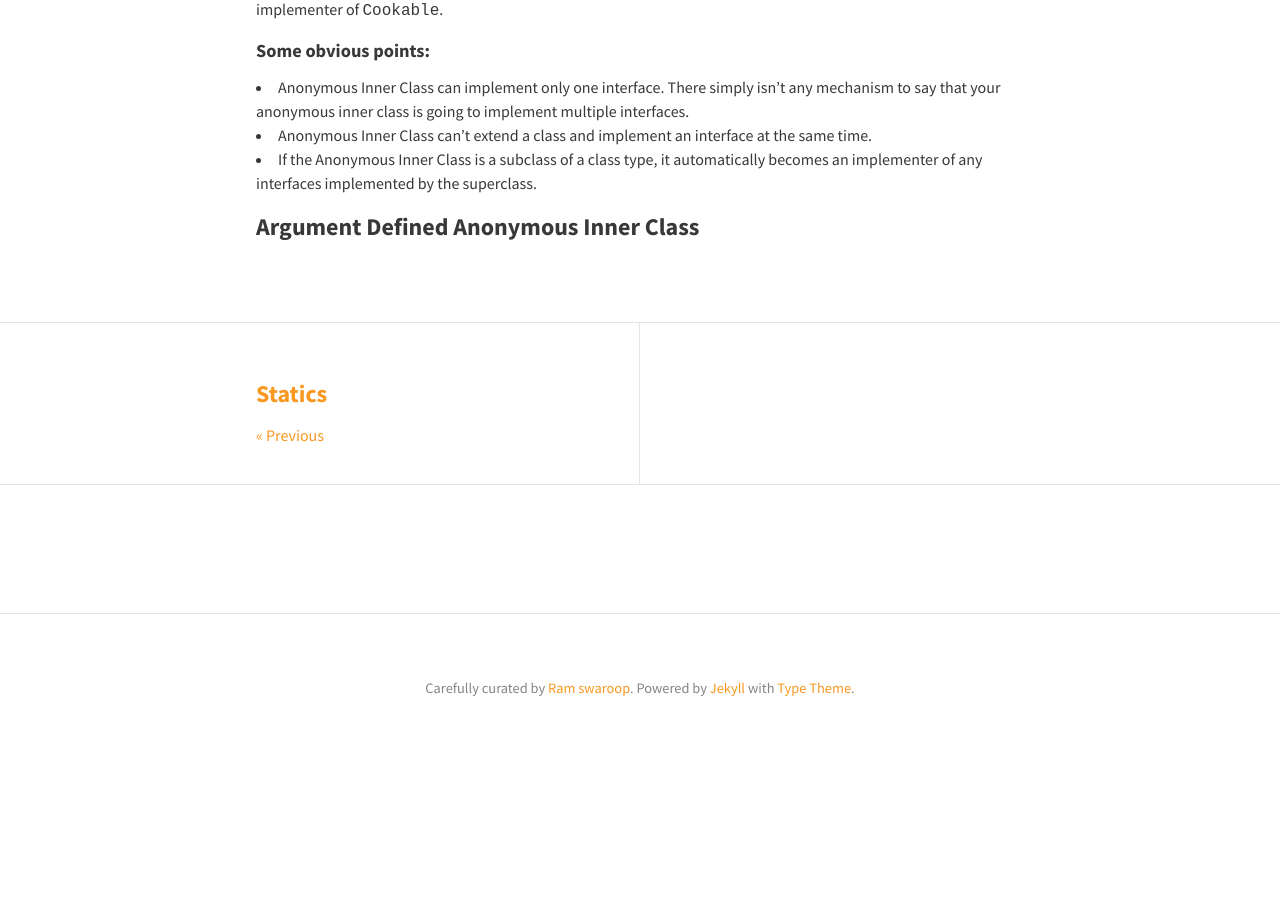
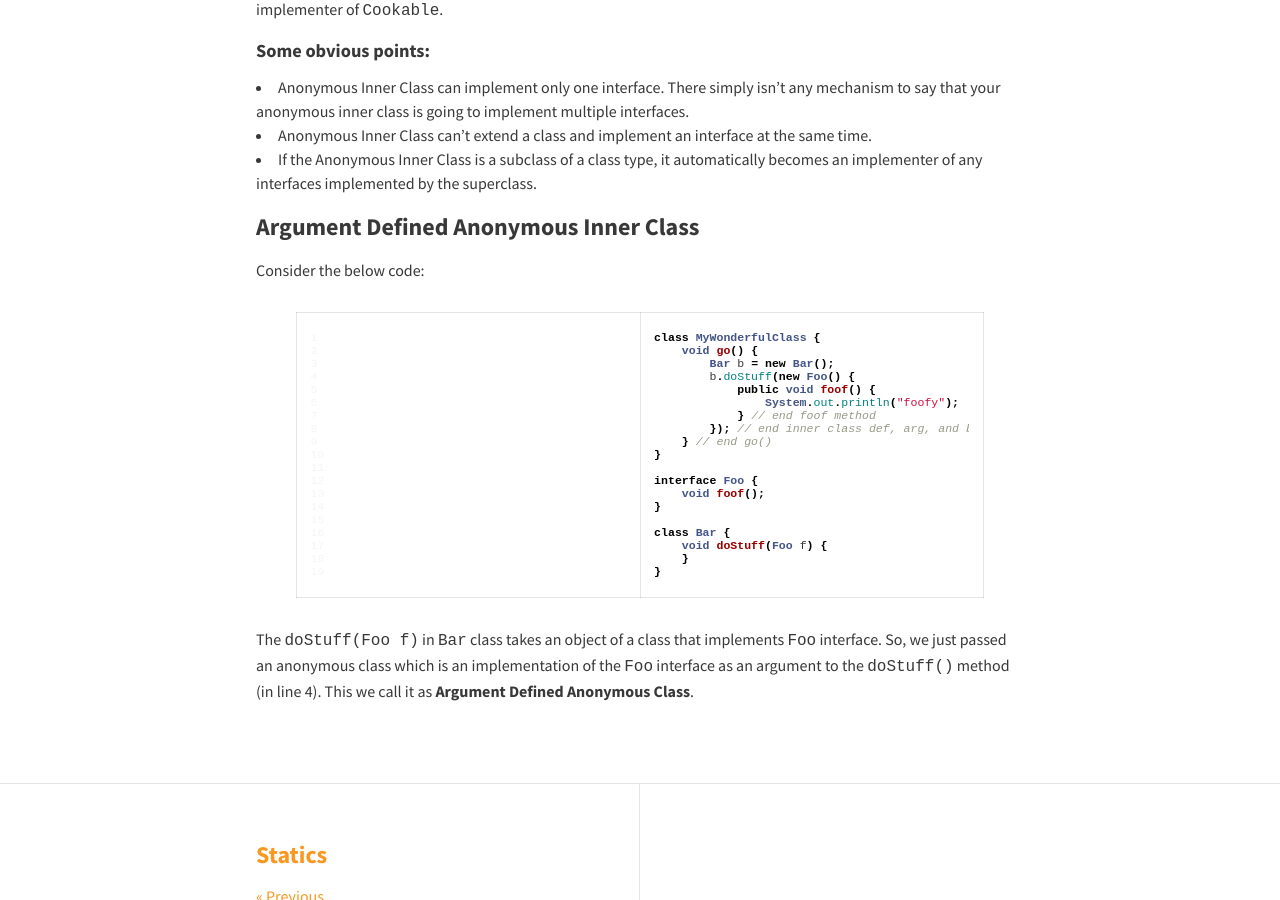
Before and after one commit to rampatra/JavaNotes, a Jekyll site: the page built from _posts/2015-08-20-nested-classes.md, in a window 1280 px wide and 900 px high, scrolled down 6583 px. Built offline with Jekyll 4.4.1, drawn with Linux system fonts in a browser that asks for light colours; nearby versions of some CDN libraries; comment, search, counter and statistics services are not loaded; before the commit the page ends 7346 px from its top, so only the background shows below that.

Commit message:
added content

```diff
--- a/_posts/2015-08-20-nested-classes.md
+++ b/_posts/2015-08-20-nested-classes.md
@@ -348,3 +348,31 @@ anonymous inner class is going to implement multiple interfaces.
 interfaces implemented by the superclass.
 
 ### Argument Defined Anonymous Inner Class
+
+Consider the below code:
+
+{% highlight java linenos %}
+class MyWonderfulClass {
+    void go() {
+        Bar b = new Bar();
+        b.doStuff(new Foo() {
+            public void foof() {
+                System.out.println("foofy");
+            } // end foof method
+        }); // end inner class def, arg, and b.doStuff stmt.
+    } // end go()
+}
+
+interface Foo {
+    void foof();
+}
+
+class Bar {
+    void doStuff(Foo f) {
+    }
+}
+{% endhighlight %}
+
+The `doStuff(Foo f)` in `Bar` class takes an object of a class that implements `Foo` interface. So, we just passed an
+anonymous class which is an implementation of the `Foo` interface as an argument to the `doStuff()` method (in line 4).
+This we call it as __Argument Defined Anonymous Class__.
```
